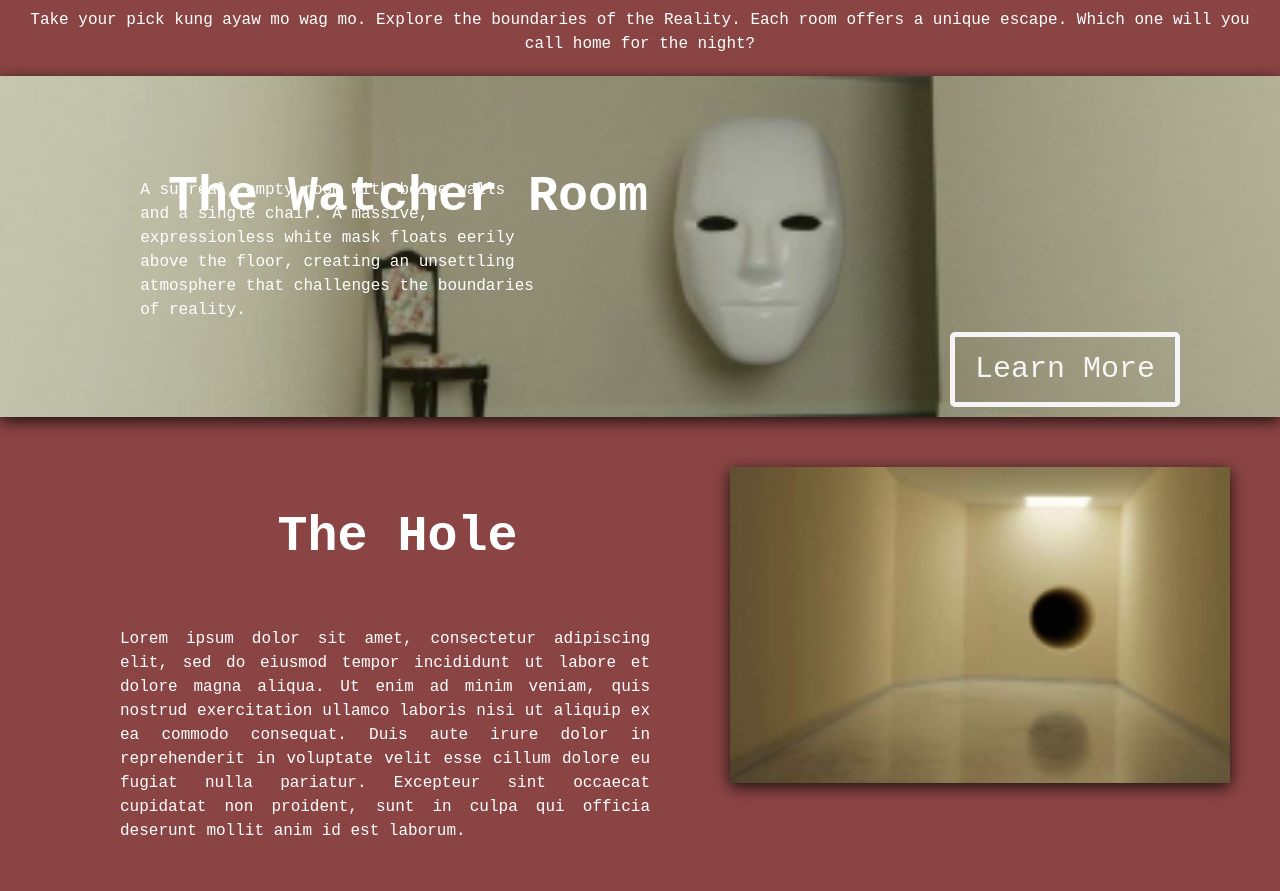
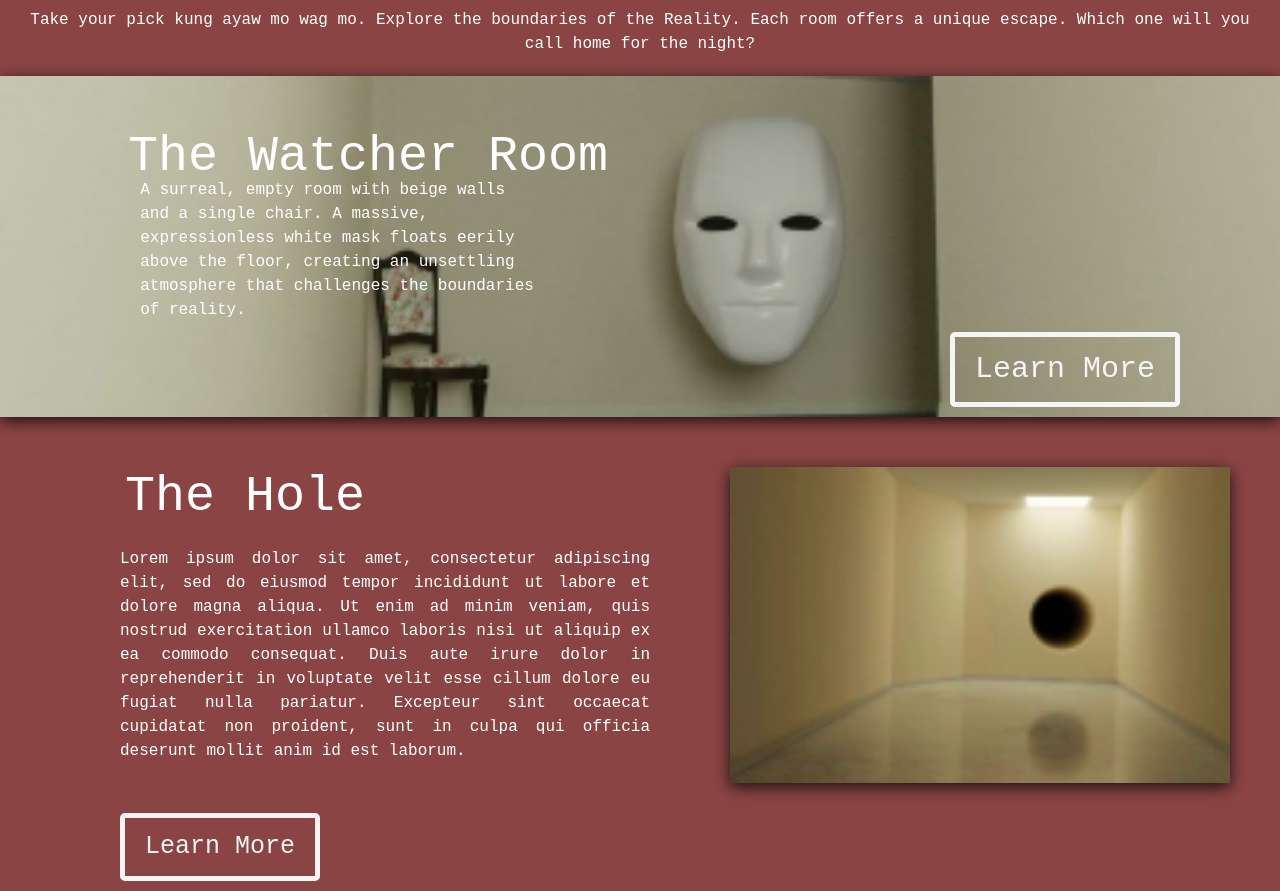
Before and after one commit to HehNiceArt/EMC002_Web, a React (Create React App) app: page / in a window 1280 px wide. Shown: the part 1400-2291 px from the top of the page. Built offline with nearby package versions, Linux system fonts and the light colour scheme.

Commit message:
fixed homepage bug

```diff
--- a/src/components/ReservationFooter.js
+++ b/src/components/ReservationFooter.js
@@ -9,7 +9,7 @@ export default function Footer() {
   return (
     <div className="Footer1">
       <div className="Footer2">
-        <p>
+        <p className="FooterText">
           <b>© 2024 Liminal Escapes</b> Powered by Backrooms
         </p>
       </div>
--- a/src/components/RoomReservationComponent.js
+++ b/src/components/RoomReservationComponent.js
@@ -173,7 +173,7 @@ const ReservationForm = () => {
 
         <hr />
 
-        <h2>
+        <h2 className="refund">
           Cancellation and <br />
           Refund Policy
         </h2>
--- a/src/components/css/Reservation.css
+++ b/src/components/css/Reservation.css
@@ -153,7 +153,7 @@ input[type="checkbox"]:hover {
   width: 100%;
 }
 
-h2 {
+.refund {
   font-weight: bolder;
   font-size: 80px;
   text-align: center;
```
Also changed, not shown: src/components/css/Component2.css (line endings or trailing spaces).
